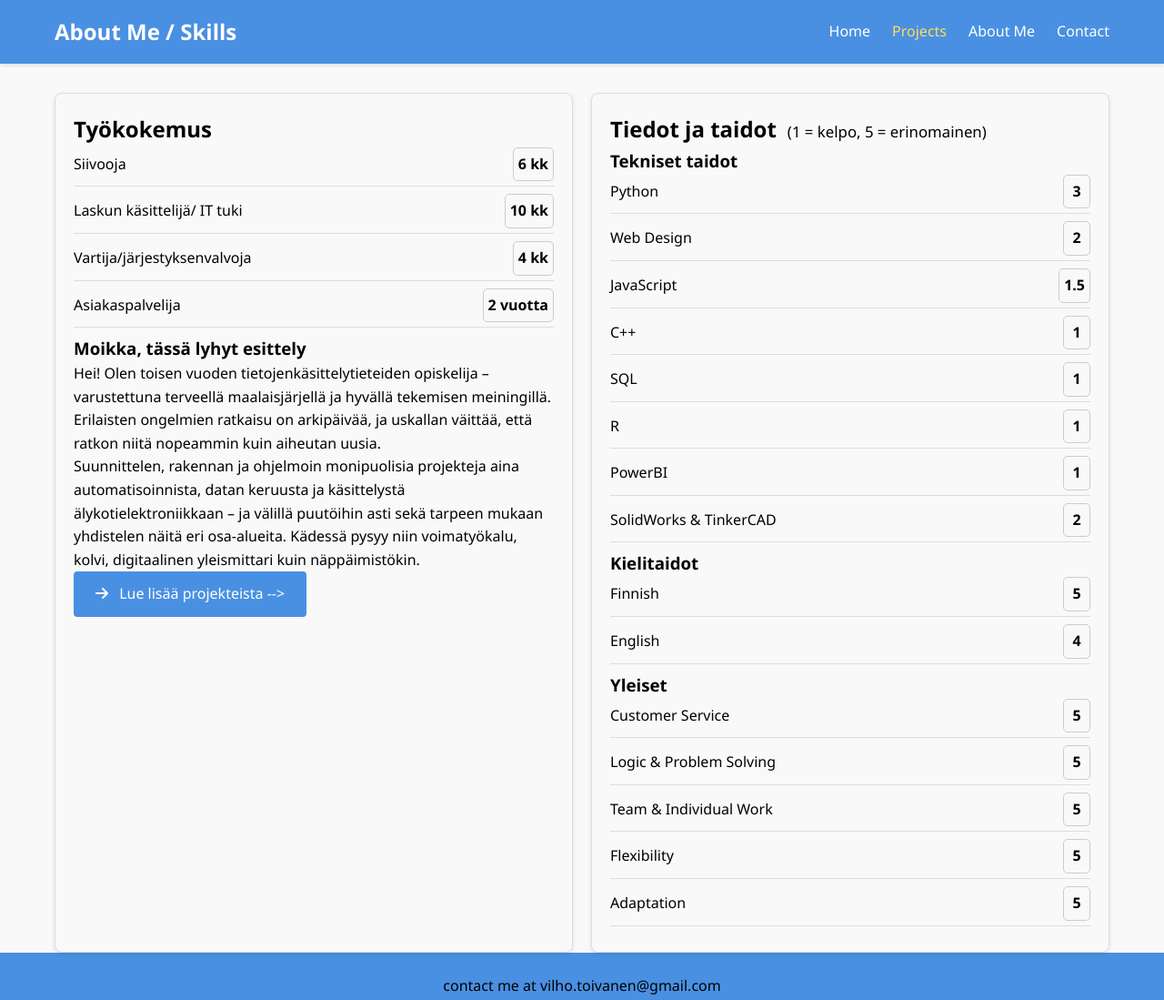
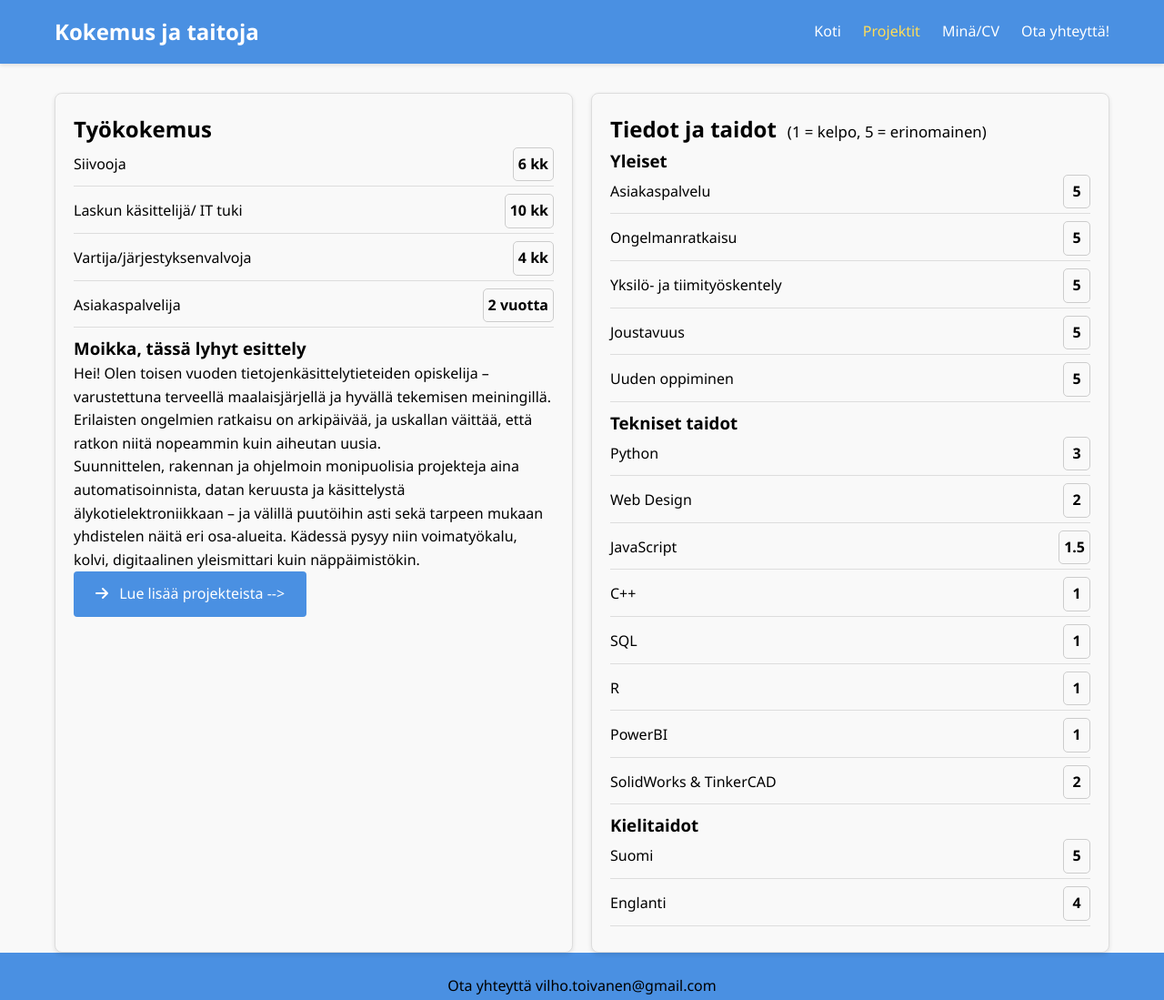
Before and after one commit to VilhoT/my_project_portfolio, a plain HTML site: page about.html in a window 1280 px wide. Shown: the whole page at 91% size. Drawn offline with Linux system fonts and the light colour scheme.

Commit message:
Update about.html

```diff
--- a/about.html
+++ b/about.html
@@ -14,12 +14,12 @@
     <header class="header">
         <div class="container">
             <nav class="navbar">
-                <a href="#" class="logo">About Me / Skills</a>
+                <a href="#" class="logo">Kokemus ja taitoja</a>
                 <ul class="nav-links">
-                    <li><a href="index.html" class="nav-link">Home</a></li>
-                    <li><a href="projects.html" class="nav-link active">Projects</a></li>
-                    <li><a href="about.html" class="nav-link">About Me</a></li>
-                    <li><a href="index.html#contact" class="nav-link">Contact</a></li>
+                    <li><a href="index.html" class="nav-link">Koti</a></li>
+                    <li><a href="projects.html" class="nav-link active">Projektit</a></li>
+                    <li><a href="about.html" class="nav-link">Minä/CV</a></li>
+                    <li><a href="index.html#contact" class="nav-link">Ota yhteyttä!</a></li>
                 </ul>
             </nav>
         </div>
@@ -58,7 +58,14 @@
   Tiedot ja taidot
   <span style="font-size: 0.7em; font-weight: normal;">(1 = kelpo, 5 = erinomainen)</span>
 </h2>
-
+<h3>Yleiset</h3>
+<ul class="skills-list">
+    <li><span class="skill">Asiakaspalvelu</span><span class="rating">5</span></li>
+    <li><span class="skill">Ongelmanratkaisu</span><span class="rating">5</span></li>
+    <li><span class="skill">Yksilö- ja tiimityöskentely</span><span class="rating">5</span></li>
+    <li><span class="skill">Joustavuus</span><span class="rating">5</span></li>
+    <li><span class="skill">Uuden oppiminen</span><span class="rating">5</span></li>
+</ul>
 <h3>Tekniset taidot</h3>
 <ul class="skills-list">
     <li><span class="skill">Python</span><span class="rating">3</span></li>
@@ -73,18 +80,11 @@
 
 <h3>Kielitaidot</h3>
 <ul class="skills-list">
-    <li><span class="skill">Finnish</span><span class="rating">5</span></li>
-    <li><span class="skill">English</span><span class="rating">4</span></li>
+    <li><span class="skill">Suomi</span><span class="rating">5</span></li>
+    <li><span class="skill">Englanti</span><span class="rating">4</span></li>
 </ul>
 
-<h3>Yleiset</h3>
-<ul class="skills-list">
-    <li><span class="skill">Customer Service</span><span class="rating">5</span></li>
-    <li><span class="skill">Logic & Problem Solving</span><span class="rating">5</span></li>
-    <li><span class="skill">Team & Individual Work</span><span class="rating">5</span></li>
-    <li><span class="skill">Flexibility</span><span class="rating">5</span></li>
-    <li><span class="skill">Adaptation</span><span class="rating">5</span></li>
-</ul>
+
         </div>
 
         </div>
@@ -95,7 +95,7 @@
 <!-- Footer -->
 <footer class="footer">
     <div class="container">
-        <p>contact me at vilho.toivanen@gmail.com</p>
+        <p>Ota yhteyttä vilho.toivanen@gmail.com</p>
     </div>
 </footer>
     <script src="js/script.js"></script>
```
